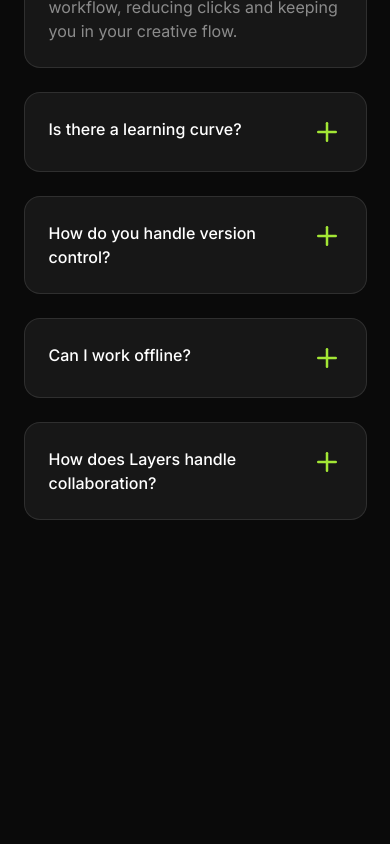
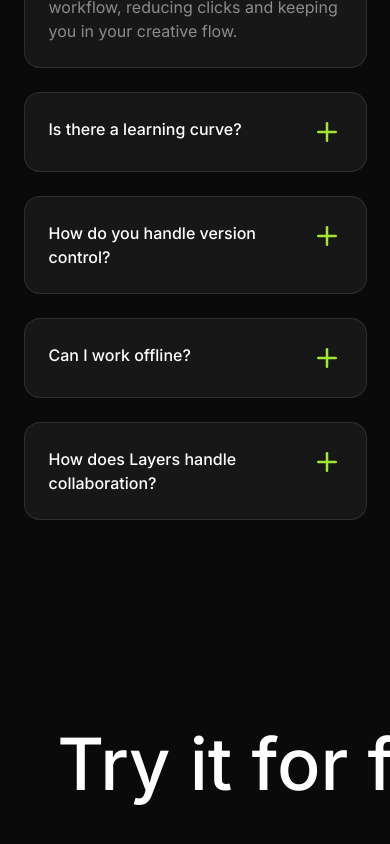
Before and after one commit to AymaneMehdi/Layers-Landing-Page, a Next.js app: page / in a window 390 px wide. Shown: the part 6694-7538 px from the top of the page. Before the commit the page ends 7310 px from the top, so only its background shows below. Built offline with nearby package versions, Linux system fonts and the light colour scheme.

Commit message:
Add CallToAction component with animated text and hover effects.

```diff
--- a/src/app/page.tsx
+++ b/src/app/page.tsx
@@ -5,6 +5,7 @@ import Introduction from "@/sections/Introduction";
 import Features from "@/sections/Features";
 import Integrations from "@/sections/Integrations";
 import FAQ from "@/sections/FAQ";
+import CallToAction from "@/sections/CallToAction";
 
 export default function Home() {
   return (
@@ -16,6 +17,7 @@ export default function Home() {
       <Features />
       <Integrations />
       <FAQ />
+      <CallToAction />
     </>
   );
 }
--- /dev/null
+++ b/src/sections/CallToAction.tsx
@@ -0,0 +1,52 @@
+"use client";
+
+import { AnimationPlaybackControls, motion, useAnimate } from "framer-motion";
+import { useEffect, useRef, useState } from "react";
+import { twMerge } from "tailwind-merge";
+
+export default function CallToAction() {
+    const animation = useRef<AnimationPlaybackControls>();
+    const [scope, animate] = useAnimate();
+
+    const [slowDownAnimation, setSlowDownAnimation] = useState(false);
+
+    useEffect(() => {
+        animation.current = animate(
+            scope.current,
+            { x: "-50%" },
+            { duration: 30, ease: "linear", repeat: Infinity }
+        );
+    }, []);
+
+    useEffect(() => {
+        if (animation.current) {
+            if (slowDownAnimation) {
+                animation.current.speed = 0.5;
+            } else {
+                animation.current.speed = 1;
+            }
+        }
+    }, [slowDownAnimation]);
+
+    return (
+        <section className="py-24">
+            <div className="overflow-x-clip p-4 flex">
+                <motion.div
+                    ref={scope}
+                    className="flex flex-none gap-16 pr-16 text-7xl md:text-8xl font-medium"
+                    onMouseEnter={() => setSlowDownAnimation(true)}
+                    onMouseLeave={() => setSlowDownAnimation(false)}
+                >
+                    {Array.from({ length: 10 }).map((_, index) => (
+                        <div key={index} className="flex items-center gap-16">
+                            <span className="text-lime-400 text-7xl ">
+                                &#10038;
+                            </span>
+                            <span className={twMerge(slowDownAnimation && "text-lime-400")}>Try it for free</span>
+                        </div>
+                    ))}
+                </motion.div>
+            </div>
+        </section>
+    );
+}
```
